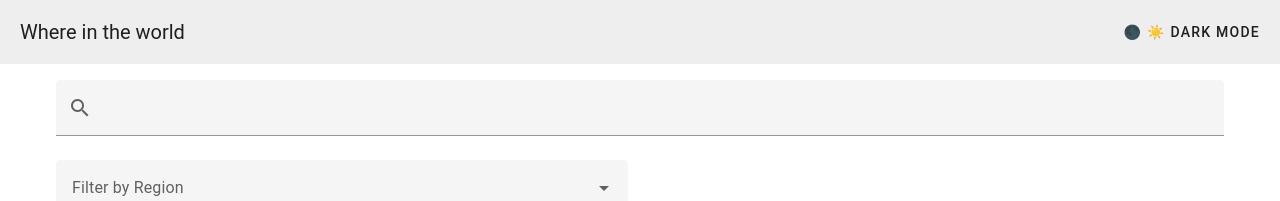
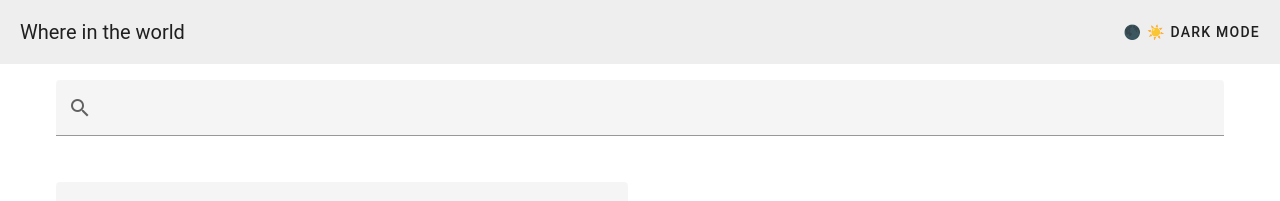
Before and after one commit to KuligKamil/countries, a Vue app: page /#/countries in a window 1280 px wide. Shown: the top 201 px of the page. Built offline with nearby package versions, Linux system fonts and the light colour scheme; no server answers.

Commit message:
🐼 chore: use properly props with v-text-field

```diff
--- a/src/components/SearchBar.vue
+++ b/src/components/SearchBar.vue
@@ -1,23 +1,19 @@
 <script setup lang="ts">
-import { ref } from 'vue'
-
 defineProps<{
   text: string
   label: string
   loading: boolean
 }>()
 const emit = defineEmits<(event: 'update:text', text: string) => void>()
-const searchText = ref('')
 </script>
 
 <template>
   <v-text-field
-    v-model="searchText"
+    :model-value="text"
     :loading="loading"
     :label="label"
     prepend-inner-icon="mdi-magnify"
     single-line
-    hide-details
-    @update:model-value="emit('update:text', searchText)"
+    @update:model-value="emit('update:text', $event)"
   />
 </template>
```
